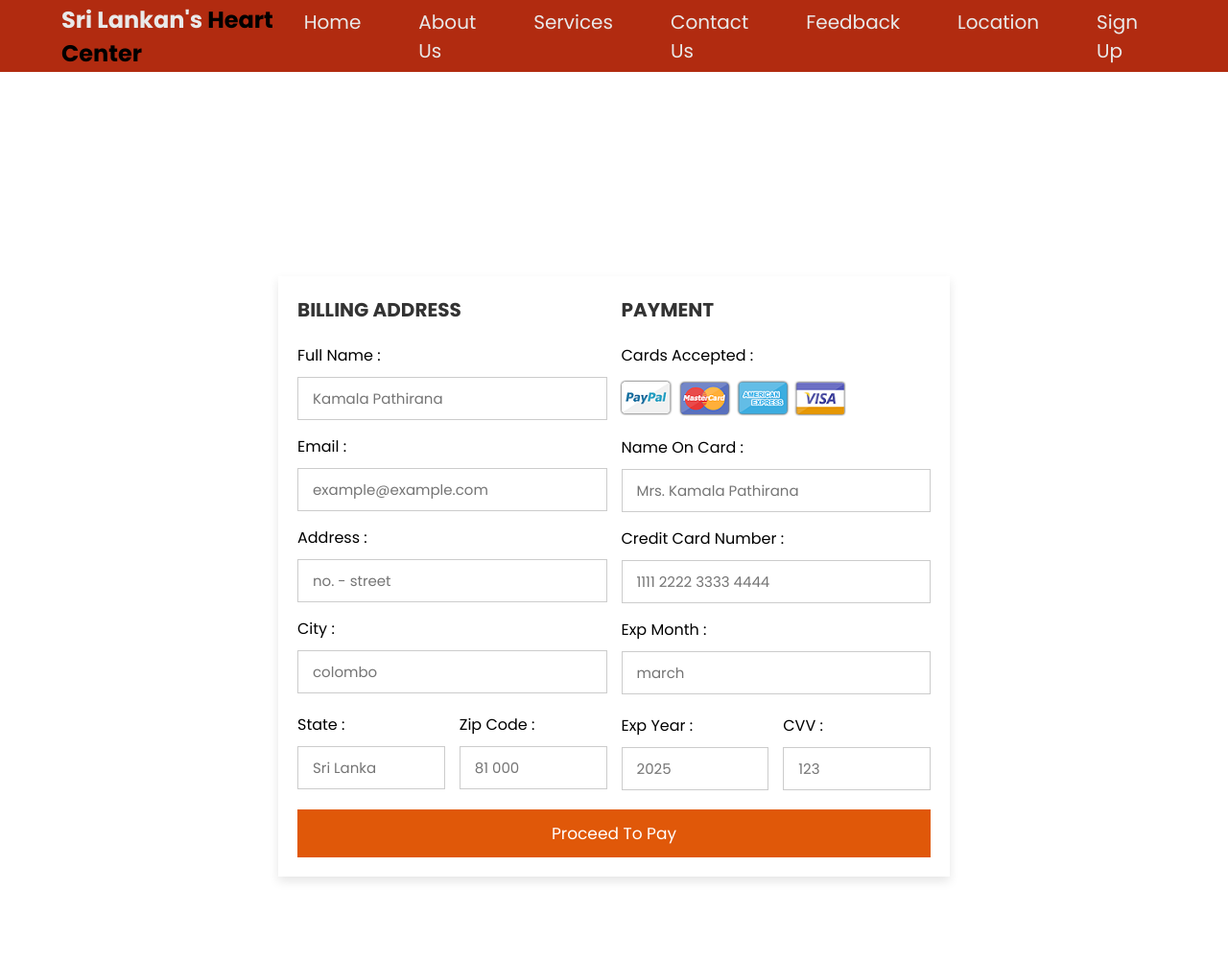
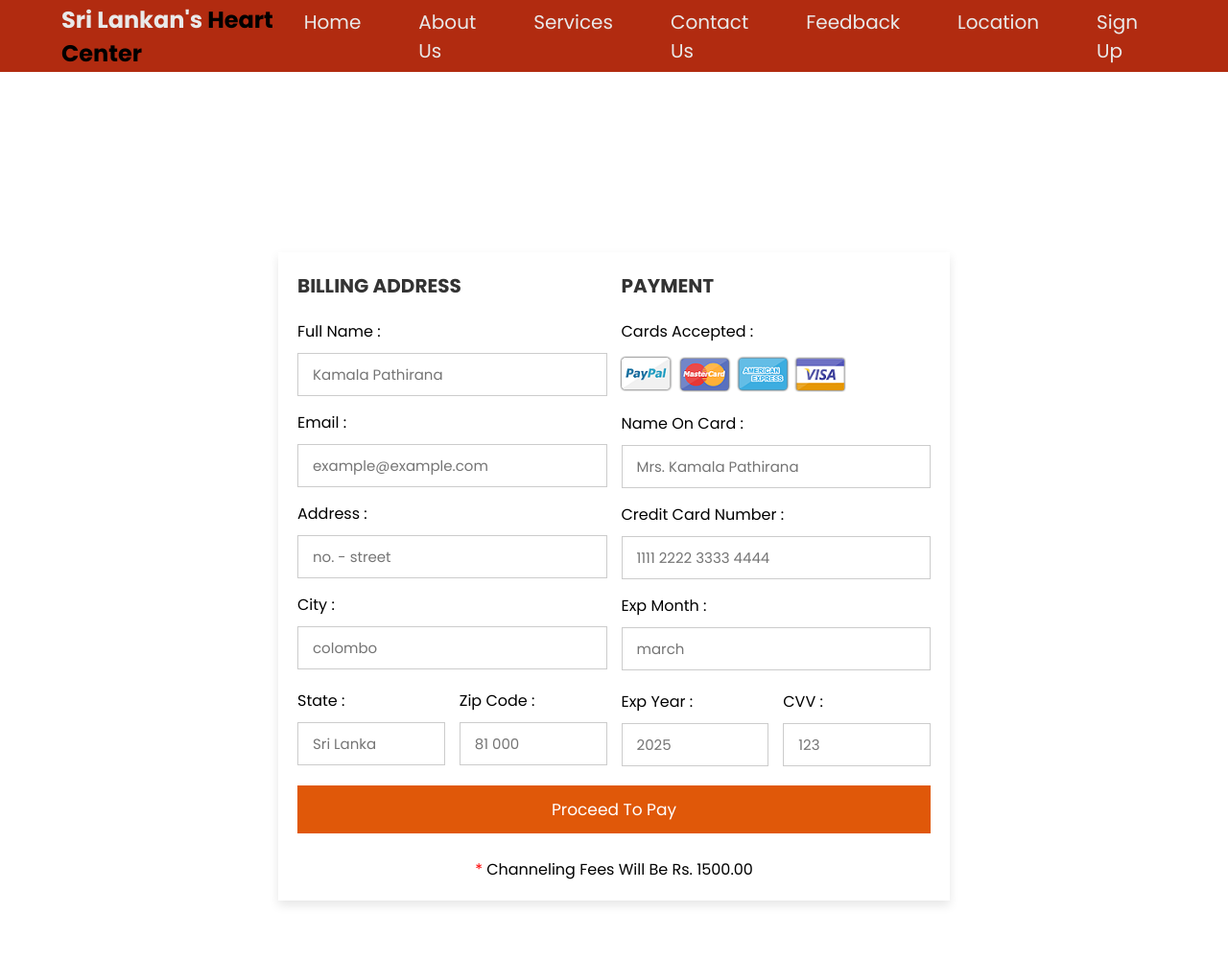
Before and after one commit to Medical-Cpstone/Sri-Lankans-Heart-Center, a PHP site: page /FrontEnd/payment.html in a window 1280 px wide. Shown: the whole page at 96% size. Run offline with PHP 8.4, Linux system fonts and the light colour scheme.

Commit message:
added changes

```diff
--- a/CSS/payment.css
+++ b/CSS/payment.css
@@ -195,3 +195,7 @@ body {
 .container form .submit-btn:hover {
     background: #e05809;
 }
+
+.color-red {
+    color: red;
+}
--- a/FrontEnd/payment.html
+++ b/FrontEnd/payment.html
@@ -136,6 +136,10 @@
             </div>
 
             <input type="submit" value="proceed to pay" class="submit-btn" a href="/index.html" />
+            <br><br>
+            <center>
+                <p><span class="color-red">*</span>&nbsp;Channeling fees will be Rs. 1500.00</p>
+            </center>
         </form>
         <!--link to js--->
         <script type="text/javascript " src="/JS/payment.js"></script>
```
